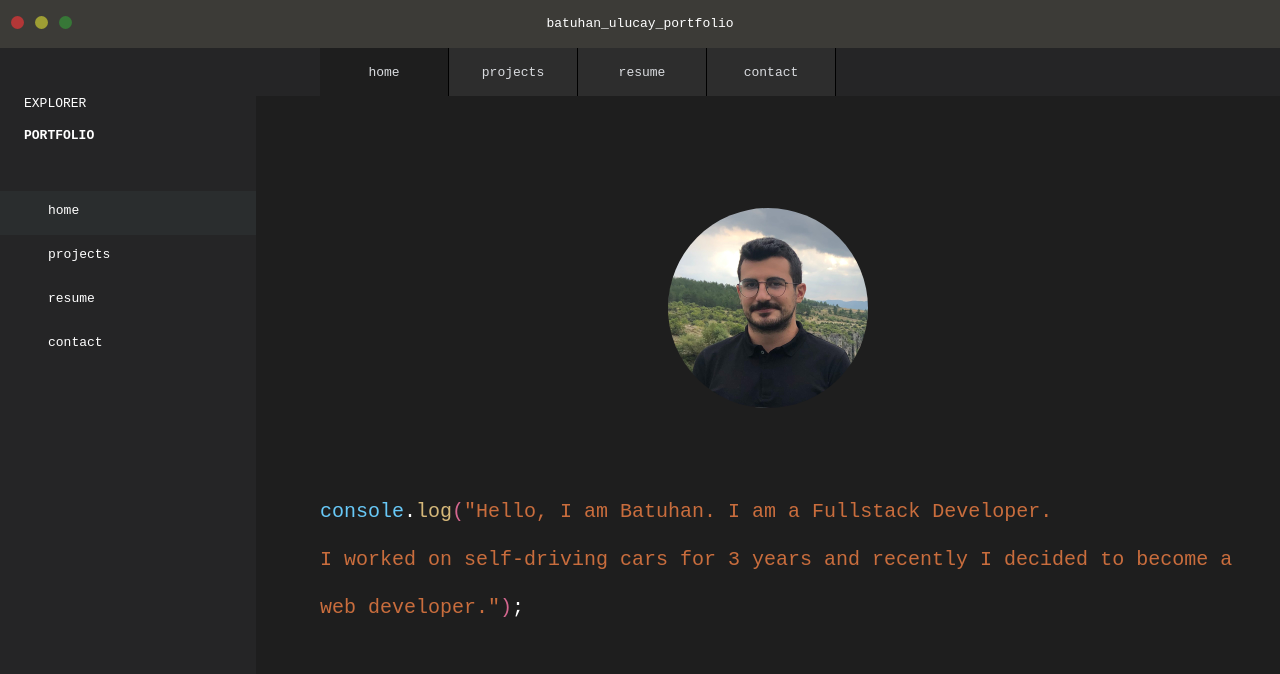
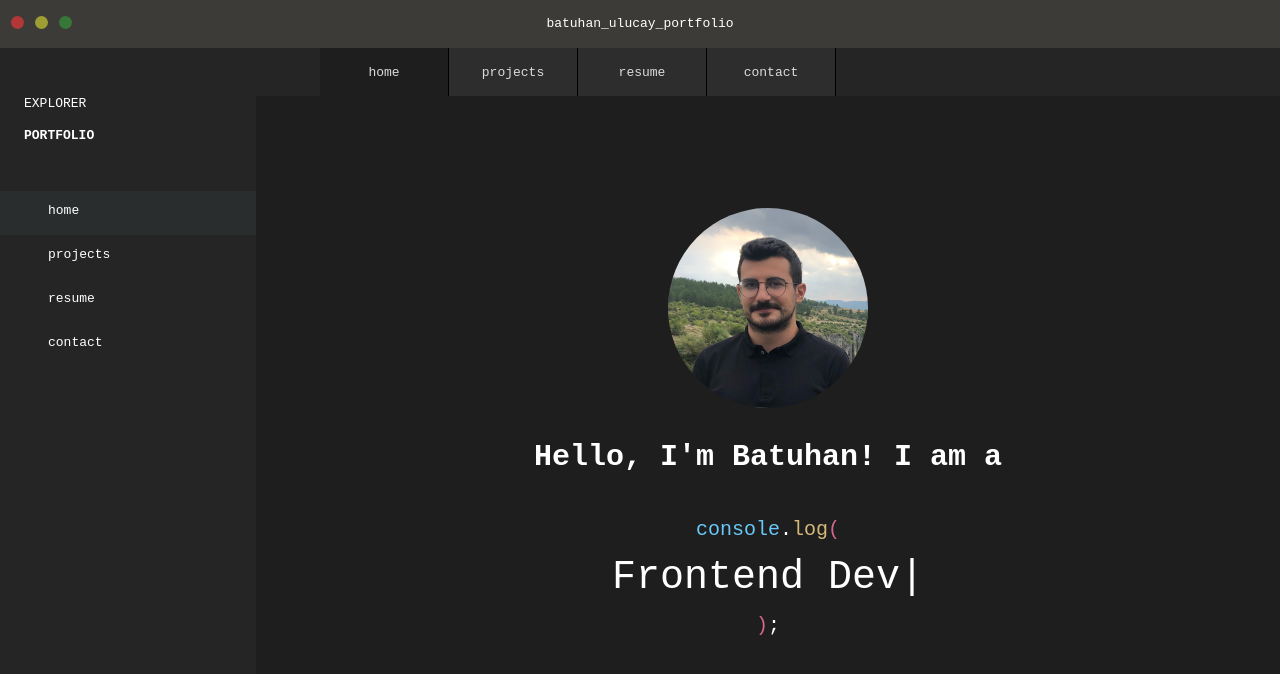
Before and after one commit to BatuhanUlucay/portfolio-site, a React (Create React App) app: page / in a window 1280 px wide. Shown: the top 674 px of the page. Built offline with nearby package versions, Linux system fonts and the light colour scheme.

Commit message:
Home content is added.

```diff
--- a/package.json
+++ b/package.json
@@ -9,6 +9,7 @@
     "react": "^18.2.0",
     "react-dom": "^18.2.0",
     "react-scripts": "5.0.1",
+    "react-type-animation": "^2.1.2",
     "web-vitals": "^2.1.4"
   },
   "scripts": {
--- a/src/components/Contents/Home.jsx
+++ b/src/components/Contents/Home.jsx
@@ -1,7 +1,9 @@
 import React from "react";
 import photo from "../../assets/photo.jpeg";
+import { TypeAnimation } from "react-type-animation";
 
 function Home() {
+
   return (
     <>
       <div className="home">
@@ -9,14 +11,23 @@ function Home() {
           <img src={photo} alt="me" className="photo" />
         </div>
         <div className="about-me">
+          <h2>Hello, I'm Batuhan! I am a</h2>
           <p style={{ color: "#68C9F8" }}>console</p>.
           <p style={{ color: "#D6B879" }}>log</p>
           <p style={{ color: "#D4678F" }}>(</p>
-          <p style={{ color: "#C96D3D" }}>
-            "Hello, I am Batuhan. I am a Fullstack Developer.
-            <br /> I worked on self-driving cars for 3 years and recently I
-            decided to become a web developer."
-          </p>
+          <p style={{ color: "#C96D3D" }}></p>
+          <TypeAnimation
+      sequence={[
+        'Software Engineer',
+        1000,
+        'Frontend Developer',
+        1000,
+      ]}
+      wrapper="div"
+      cursor={true}
+      repeat={Infinity}
+      style={{ fontSize: '2em' }}
+    />
           <p style={{ color: "#D4678F" }}>)</p>;
         </div>
       </div>
--- a/src/index.css
+++ b/src/index.css
@@ -136,10 +136,8 @@ body {
 }
 
 .about-me {
-  margin-top: 5rem;
-  padding-left: 4rem;
   font-size: x-large;
-  text-align: left;
+  text-align: center;
   line-height: 3rem;
 }
 
```
Also changed, not shown: 1 other file (tests, documents, lock files or other folders).
